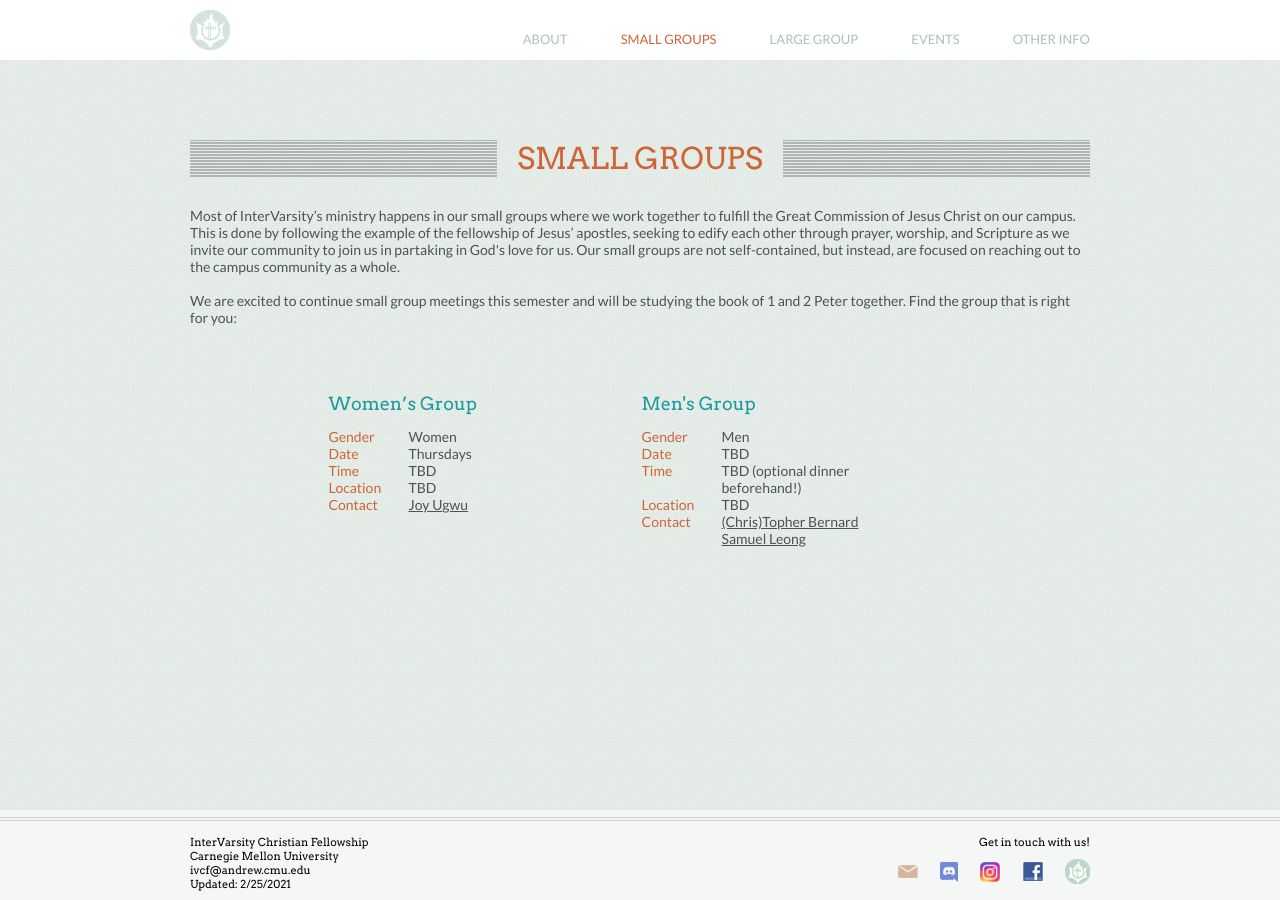
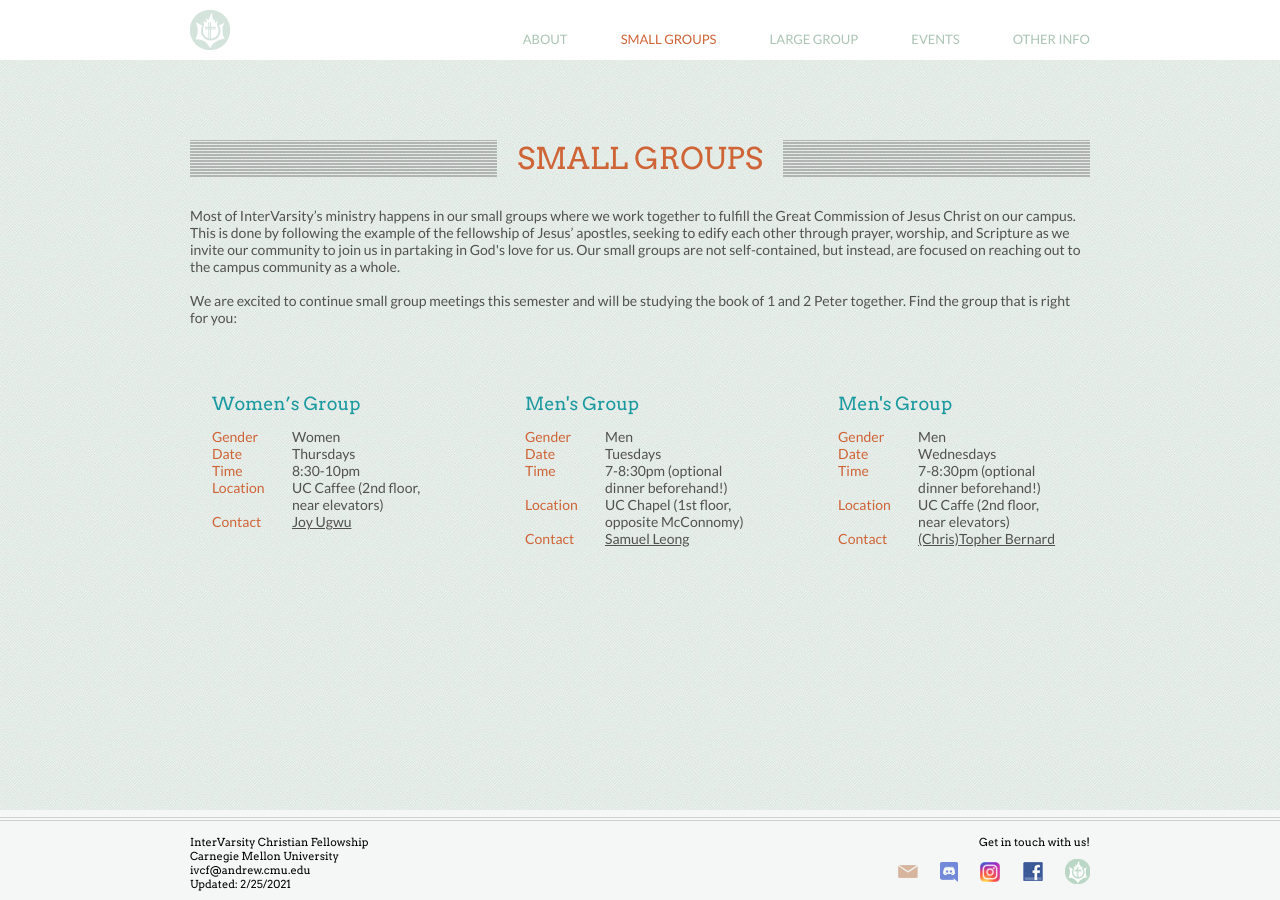
Before and after one commit to ivcf-cmu/ivcf-cmu.github.io, a Jekyll site: the page built from smallgroups.md, in a window 1280 px wide. Built offline with Jekyll 4.4.1, drawn with Linux system fonts in a browser that asks for light colours.

Commit message:
Update small group timings

```diff
--- a/smallgroups.md
+++ b/smallgroups.md
@@ -22,9 +22,9 @@
 				<dt>Date</dt>
 				<dd>Thursdays</dd>
 				<dt>Time</dt>
-				<dd>TBD</dd>
+				<dd>8:30-10pm</dd>
 				<dt>Location</dt>
-				<dd>TBD</dd>
+				<dd>UC Caffee (2nd floor, near elevators)</dd>
 				<dt>Contact</dt>
 				<dd>
 					<a href="mailto:jugwu@andrew.cmu.edu" target="_blank">Joy Ugwu</a>
@@ -39,17 +39,35 @@
 				<dt>Gender</dt>
 				<dd>Men</dd>
 				<dt>Date</dt>
-				<dd>TBD</dd>
+				<dd>Tuesdays</dd>
 				<dt>Time</dt>
-				<dd>TBD (optional dinner beforehand!)</dd>
+				<dd>7-8:30pm (optional dinner beforehand!)</dd>
 				<dt>Location</dt>
-				<dd>TBD</dd>
+				<dd>UC Chapel (1st floor, opposite McConnomy)</dd>
 				<dt>Contact</dt>
 				<dd>
-					<a href="mailto:cabernar@andrew.cmu.edu" target="_blank">(Chris)Topher Bernard</a>
 					<a href="mailto:scleong@andrew.cmu.edu" target="_blank">Samuel Leong</a>
 				</dd>
 			</dl>
 		</div>
 	</div>
+	<div class="tricolumn">
+		<div class="smallgroup">
+			<h2>Men's Group</h2>
+			<dl>
+				<dt>Gender</dt>
+				<dd>Men</dd>
+				<dt>Date</dt>
+				<dd>Wednesdays</dd>
+				<dt>Time</dt>
+				<dd>7-8:30pm (optional dinner beforehand!)</dd>
+				<dt>Location</dt>
+				<dd>UC Caffe (2nd floor, near elevators)</dd>
+				<dt>Contact</dt>
+				<dd>
+					<a href="mailto:cabernar@andrew.cmu.edu" target="_blank">(Chris)Topher Bernard</a>
+				</dd>
+			</dl>
+		</div>
+	</div>
 </div>
```
